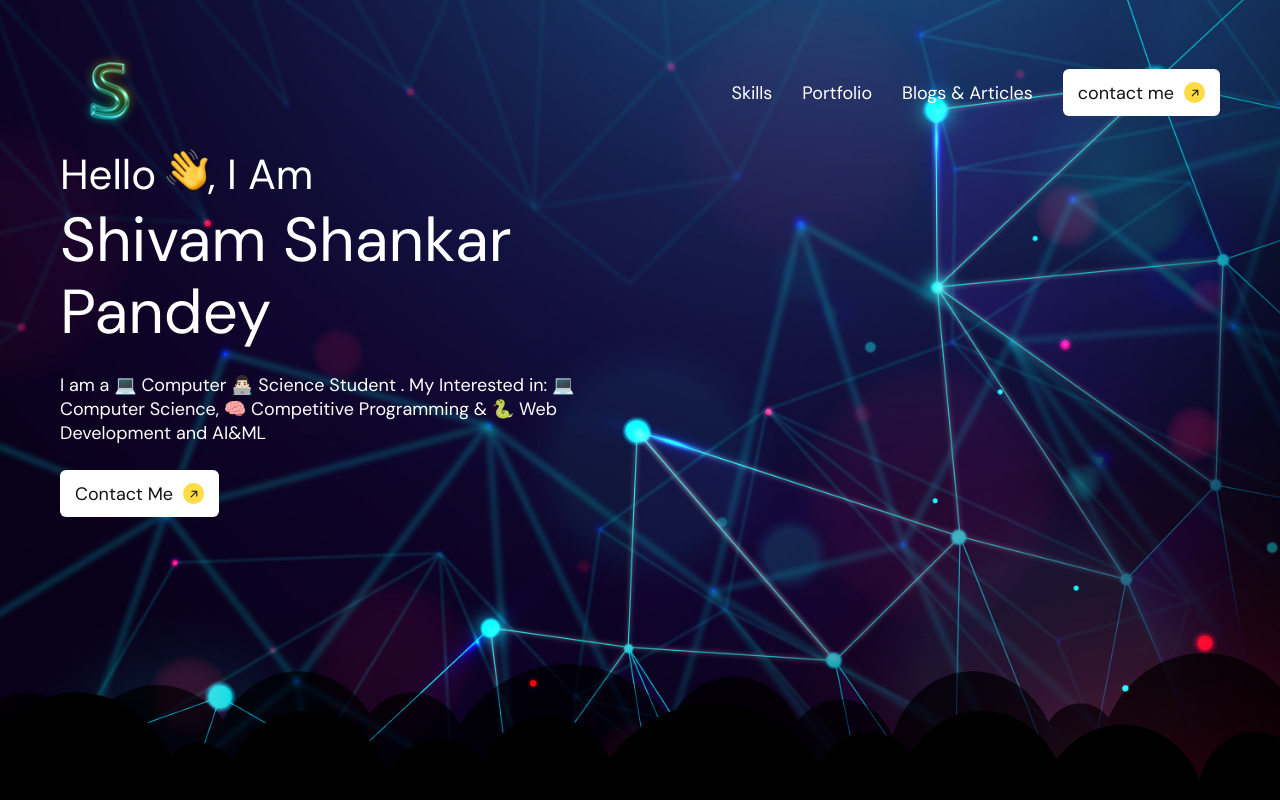
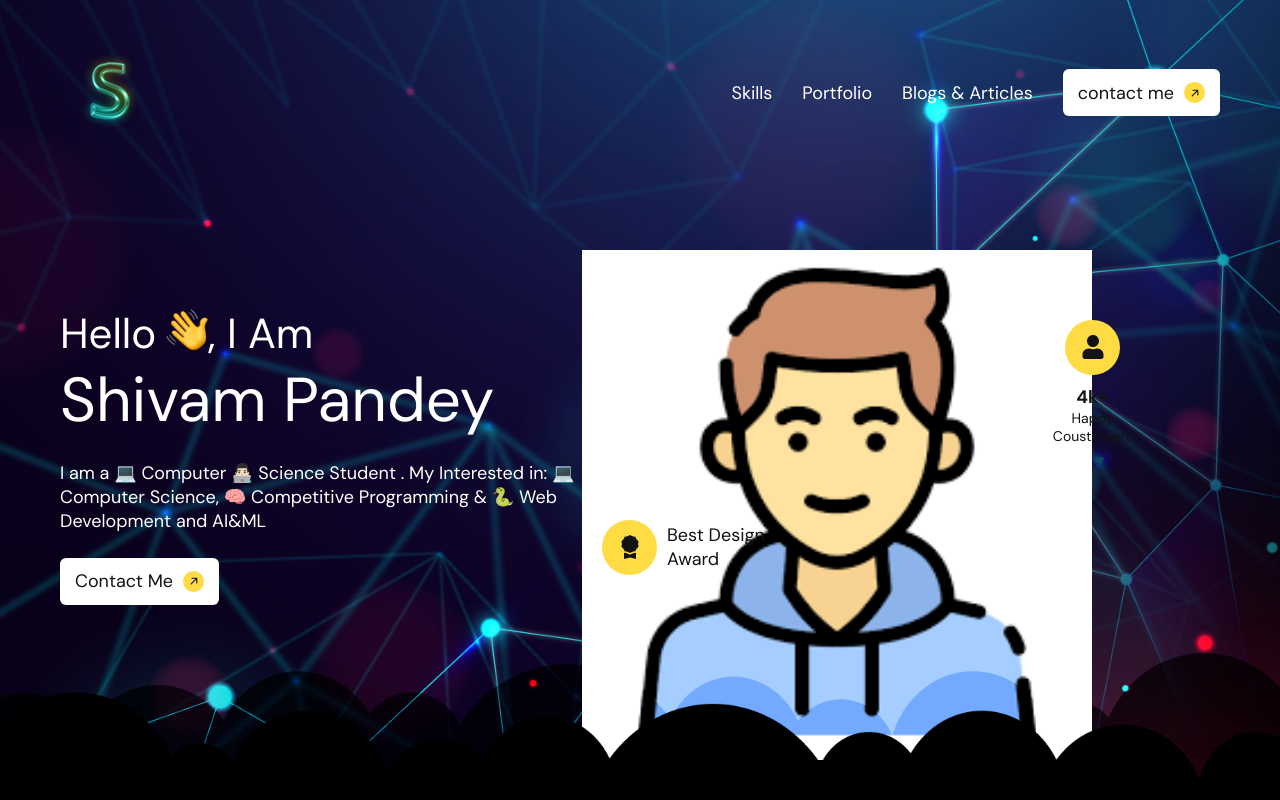
Before and after one commit to shivamshankarpandey100/my_portfolio, a React (Create React App) app: page / in a window 1280 px wide. Built offline with nearby package versions, Linux system fonts and the light colour scheme.

Commit message:
:zap::memo: The style is ready :memo::zap:

```diff
--- a/src/components/intro/intro-content/index.jsx
+++ b/src/components/intro/intro-content/index.jsx
@@ -4,7 +4,7 @@ import { BsAwardFill } from 'react-icons/bs';
 import {FaUser} from 'react-icons/fa';
 import hand from "../../../images/hand.png";
 import CallToAction from '../../shared/CallToAction';
-import boy from '../../../images/boy.png';
+import boy from '../../../images/my.png';
 
 const IntroContent = () => {
   return (
@@ -19,7 +19,7 @@ const IntroContent = () => {
                     </span>
                     <span className="text">, I Am</span>
                 </span>
-                <span className="big-text">Shivam Shankar Pandey</span>
+                <span className="big-text">Shivam Pandey</span>
             </h1>
             <p>
             I am a 💻 Computer 👨🏻‍💻 Science Student . My Interested in: 💻 Computer Science, 🧠 Competitive Programming & 🐍 Web Development and AI&ML
--- a/src/components/intro/intro-content/style.scss
+++ b/src/components/intro/intro-content/style.scss
@@ -1,35 +1,190 @@
-@import "../../../style-config/mixins.scss";
-@import "../../../style-config/variable.scss";
+@import "../../../style-config/mixins.scss", "../../../style-config/variable.scss";
 
 .intro-content {
     flex-grow: 1;
     display: flex;
+    padding-top: 75px;
     align-items: flex-end;
-    .layout{
-        .left-col{
+    // @include small-screen {
+    //     padding-top: 0;
+    //     align-items: flex-end;
+    // }
+    .layout {
+        display: flex;
+        flex-direction: column;
+        @include small-screen {
+            flex-direction: row;
+        }
+        .left-col {
+            width: 50%;
+            @include small-screen {
                 width: 45%;
-          .title{
+            }
+            @include medium-screen {
+                padding-top: 55px;
+            }
+            @include large-screen {
+                padding-top: 0;
+                width: 55%;
+            }
+            .title {
                 display: flex;
                 flex-direction: column;
                 color: $white;
-            .small-text{
+                text-align: center;
+                @include small-screen {
+                    text-align: left;
+                }
+                .small-text {
                     @include typography(42px, 400, 48px);
                     display: flex;
                     align-items: center;
-                .icon{
+                    justify-content: center;
+                    @include small-screen {
+                        justify-content: flex-start;
+                        @include typography(42px, 400, 48px);
+                    }
+                    .icon {
                         margin-left: 10px;
-
                     }
                 }
-            .big-text{
+                .big-text {
+                    @include typography(62px, 400, 72px);
+                    @include small-screen {
                         @include typography(62px, 400, 72px);
                     }
                 }
-          p{
+            }
+            p {
                 color: $white;
                 @include typography(18px, 400, 24px);
-            margin:25px 0;
+                margin: 25px 0;
+                padding: 0 15px;
+                @include small-screen {
+                    @include typography(18px, 400, 24px);
+                    margin: 25px 0;
+                    padding: 0;
+                }
+            }
+            .call-to-action {
+                margin: 0 auto;
+                @include small-screen {
+                    margin: 0;
+                }
+            }
+        }
+        .right-col {
+            width: 60%;
+            display: flex;
+            align-items: flex-end;
+            position: relative;
+            flex-grow: 1;
+            @include small-screen {
+                width: 55%;
+                flex-grow: unset;
+            }
+            @include large-screen {
+                width: 63%;
+            }
+            img {
+                width: 80%;
+                // display: block;
+                margin-bottom: 80px;
+                @include small-screen {
+                    margin-bottom: 40px;
+                }
+                @include large-screen {
+                    margin-bottom: 50px;
+                    position: relative;
+                    right: -100px;
+                }
+            }
+            .highlights {
+                position: absolute;
+                border-radius: 6px;
+                // @include glassmorphism-effect;
+                // transform: scale(0.6);
+                // @include small-screen {
+                //     transform: scale(1);
+                // }
+                .icon {
+                    width: 55px;
+                    height: 55px;
+                    min-width: 55px;
+                    display: flex;
+                    align-items: center;
+                    justify-content: center;
+                    border-radius: 50%;
+                    background-color: $yellow;
+                    font-size: 24px;
+                    color: $black-light;
+                }
+                .text {
+                    padding: 0 10px;
+                    @include typography(18px, 400, 24px);
+                    color: $black-light;
+                    span {
+                        @include typography(18px, 400, 24px);
+                    }
+                }
+
+                &.horizontal {
+                    width: 208px;
+                    height: 95px;
+                    display: flex;
+                    align-items: center;
+                    top: 165px;
+                    left: -25px;
+                    padding: 20px 10px 20px 20px;
+                    @include small-screen {
+                        top: 250px;
+                        left: 0px;
+                    }
+                    @include medium-screen {
+                        top: 250px;
+                        left: 0px;
+                    }
+                    @include large-screen {
+                        top: 270px;
+                        left: 120px;
+                    }
+                }
+                &.verticle {
+                    width: 135px;
+                    height: 165px;
+                    min-height: 165px;
+                    display: flex;
+                    flex-direction: column;
+                    align-items: center;
+                    top: 50px;
+                    right: 0;
+                    padding: 20px;
+                    padding-bottom: 10px;
+                    text-align: center;
+                    @include small-screen {
+                        top: 50px;
+                        right: 60px;
+                    }
+                    @include medium-screen {
+                        top: 50px;
+                        right: 60px;
+                    }
+                    @include large-screen {
+                        top: 85px;
+                        right: -10px;
+                    }
+                    .text {
+                        padding: 0 10px;
+                        @include typography(14px, 400, 18px);
+                        color: $black-light;
+                        margin-top: 10px;
+                        span {
+                            @include typography(18px, 700, 24px);
+                            display: block;
                         }
                     }
                 }
             }
+        }
+    }
+}
```
Lines whose indentation alone changed are shown as unchanged.
